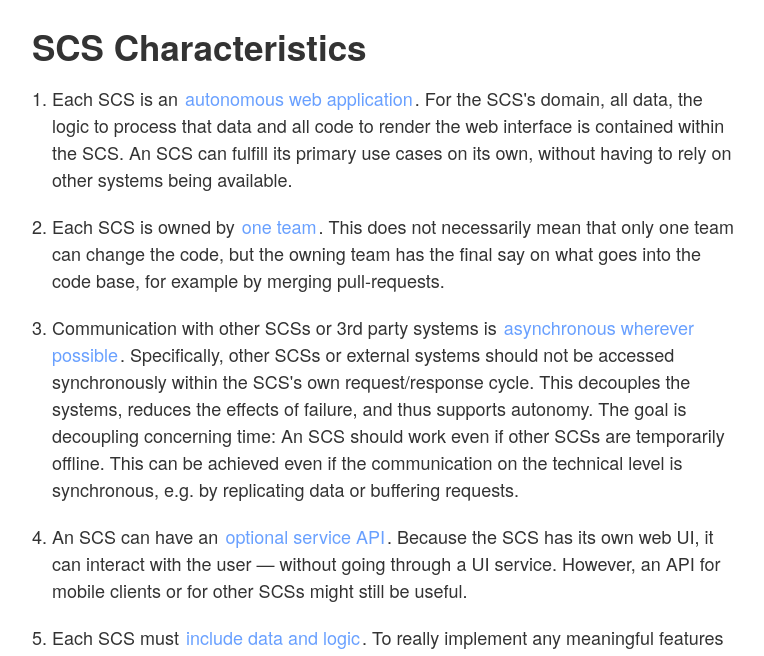
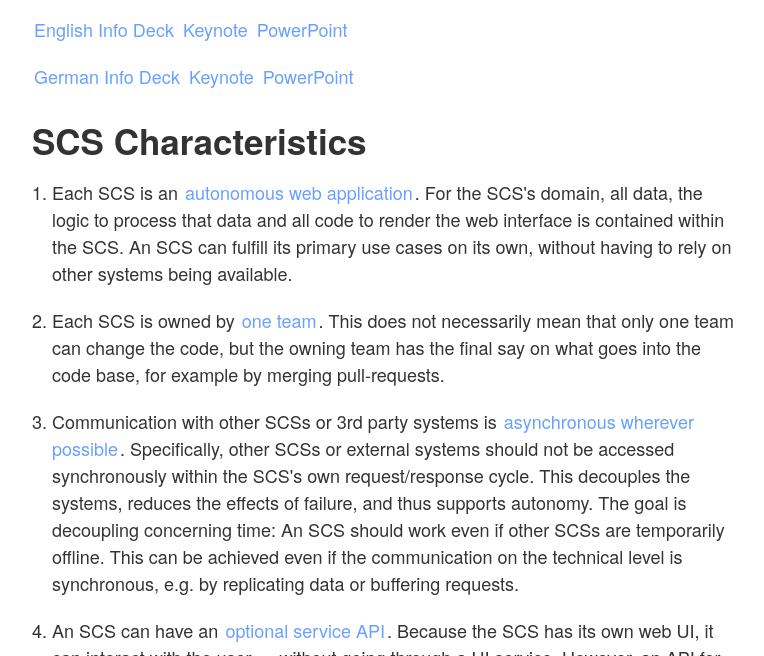
Before and after one commit to innoq/SCS, a Jekyll site: the page built from index.html, in a window 1280 px wide and 900 px high, scrolled down 670 px, cut to the strip 244-900 px from the top of the window. Shown: the whole strip, without its empty margins (128-892 px from the left). Built offline with Jekyll 4.4.1, drawn with Linux system fonts in a browser that asks for light colours.

Commit message:
Add more prominent link to the presentation

```diff
--- a/index.html
+++ b/index.html
@@ -18,6 +18,20 @@ and large-scale projects.</p>
 self-contained systems, or SCSs, that follow certain rules.<p>
 
 <script async class="speakerdeck-embed" data-id="e74a068d06a949cdb358a55ca17d2dc5" data-ratio="1.33333333333333" src="//speakerdeck.com/assets/embed.js"></script>
+
+<p>
+  <a href="https://speakerdeck.com/rstrangh/self-contained-systems-1">English
+    Info Deck</a>
+  <a href="slidedeck/en/scs-infodeck-english.key">Keynote</a>
+  <a href="slidedeck/en/scs-infodeck-english.ppt">PowerPoint</a>
+</p>
+
+<p>
+  <a href="https://speakerdeck.com/rstrangh/self-contained-systems-german">German
+    Info Deck</a>
+  <a href="slidedeck/de/scs-infodeck-deutsch.key">Keynote</a>
+  <a href="slidedeck/de/scs-infodeck-deutsch.ppt">PowerPoint</a>
+</p>
 
 <h2 id="scs-characteristics">SCS Characteristics</h2>
 <ol>
```
